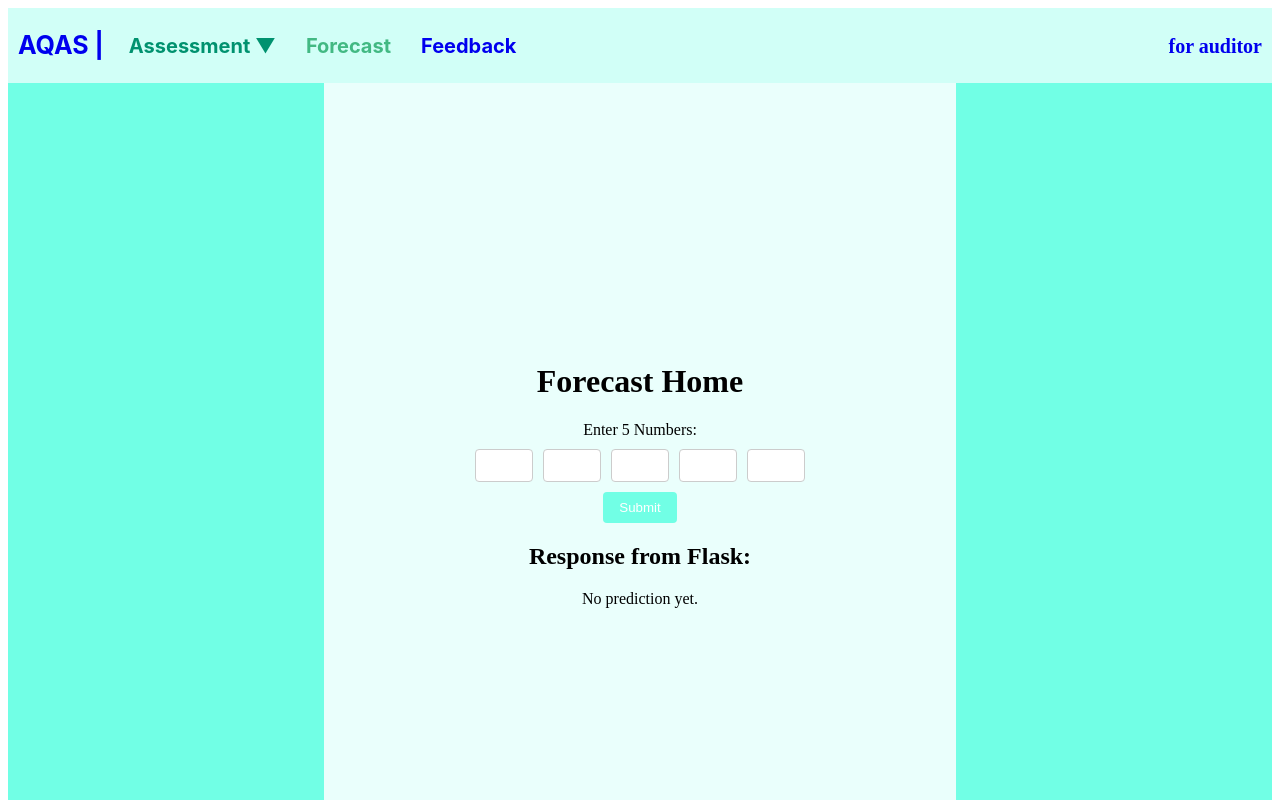
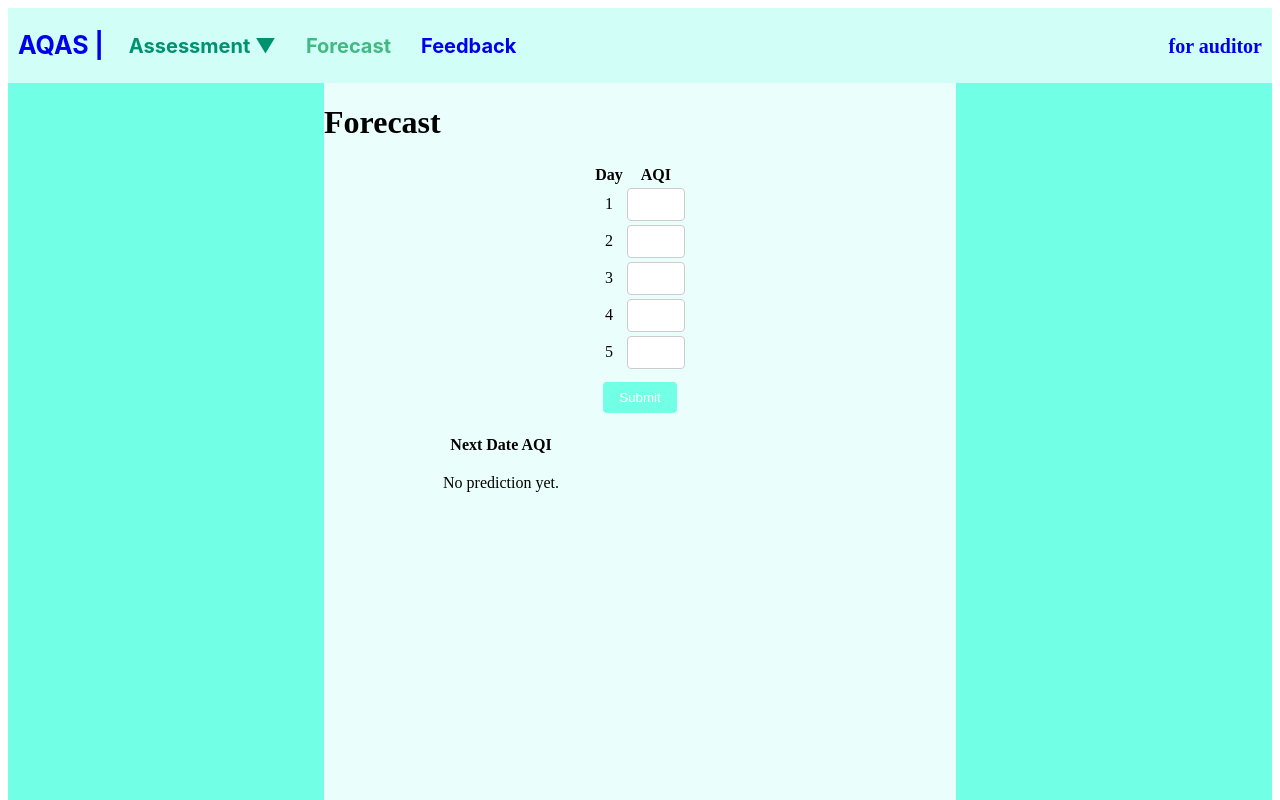
Before and after one commit to sodaop12/Air-Quality-Assessment-System-Front-end, a Vue app: page /forecast in a window 1280 px wide. Shown: the top 800 px of the page. Built offline with nearby package versions, Linux system fonts and the light colour scheme.

Commit message:
Update improve based forecast UI

```diff
--- a/src/views/ForecastView.vue
+++ b/src/views/ForecastView.vue
@@ -5,29 +5,50 @@
         <!-- Left sidebar content -->
       </div>
       <div class="content">
+        <h1 class="section-title">Forecast</h1>
         <!-- Main content -->
         <div class="forecast">
-          <h1>Forecast Home</h1>
           <form @submit.prevent="submitNumbers" class="input-form">
-            <label for="numberInput">Enter 5 Numbers:</label>
-            <div class="input-container">
+            <table>
+              <thead>
+                <tr>
+                  <th>Day</th>
+                  <th>AQI</th>
+                </tr>
+              </thead>
+              <tbody>
+                <tr v-for="(number, index) in numbers" :key="index">
+                  <td>{{ index + 1 }}</td>
+                  <td>
                     <input
-                id="numberInput"
                       type="number"
-                v-for="(number, index) in numbers"
-                :key="index"
                       v-model="numbers[index]"
                       required
                       class="number-input"
                     />
-            </div>
+                  </td>
+                </tr>
+              </tbody>
+            </table>
             <button type="submit" class="submit-button">Submit</button>
           </form>
 
           <div class="response-section">
-            <h2>Response from Flask:</h2>
+            <table>
+              <thead>
+                <tr>
+                  <th>Next Date AQI</th>
+                </tr>
+              </thead>
+              <tbody>
+                <tr>
+                  <td>
                     <p v-if="forecast !== null">{{ forecast }}</p>
                     <p v-else>No prediction yet.</p>
+                  </td>
+                </tr>
+              </tbody>
+            </table>
           </div>
         </div>
       </div>
@@ -94,14 +115,6 @@ export default {
   background-color: #71ffe5;
 }
 
-.content {
-  width: 50%;
-  background-color: #eafffc;
-  display: flex;
-  justify-content: center;
-  align-items: center;
-}
-
 .forecast {
   width: 80%;
   max-width: 400px;
@@ -120,7 +133,9 @@ export default {
   gap: 10px;
   margin-top: 10px;
 }
-
+.content {
+  width: 50%;
+}
 .number-input {
   padding: 8px;
   border: 1px solid #ccc;
```
Lines whose indentation alone changed are shown as unchanged.
